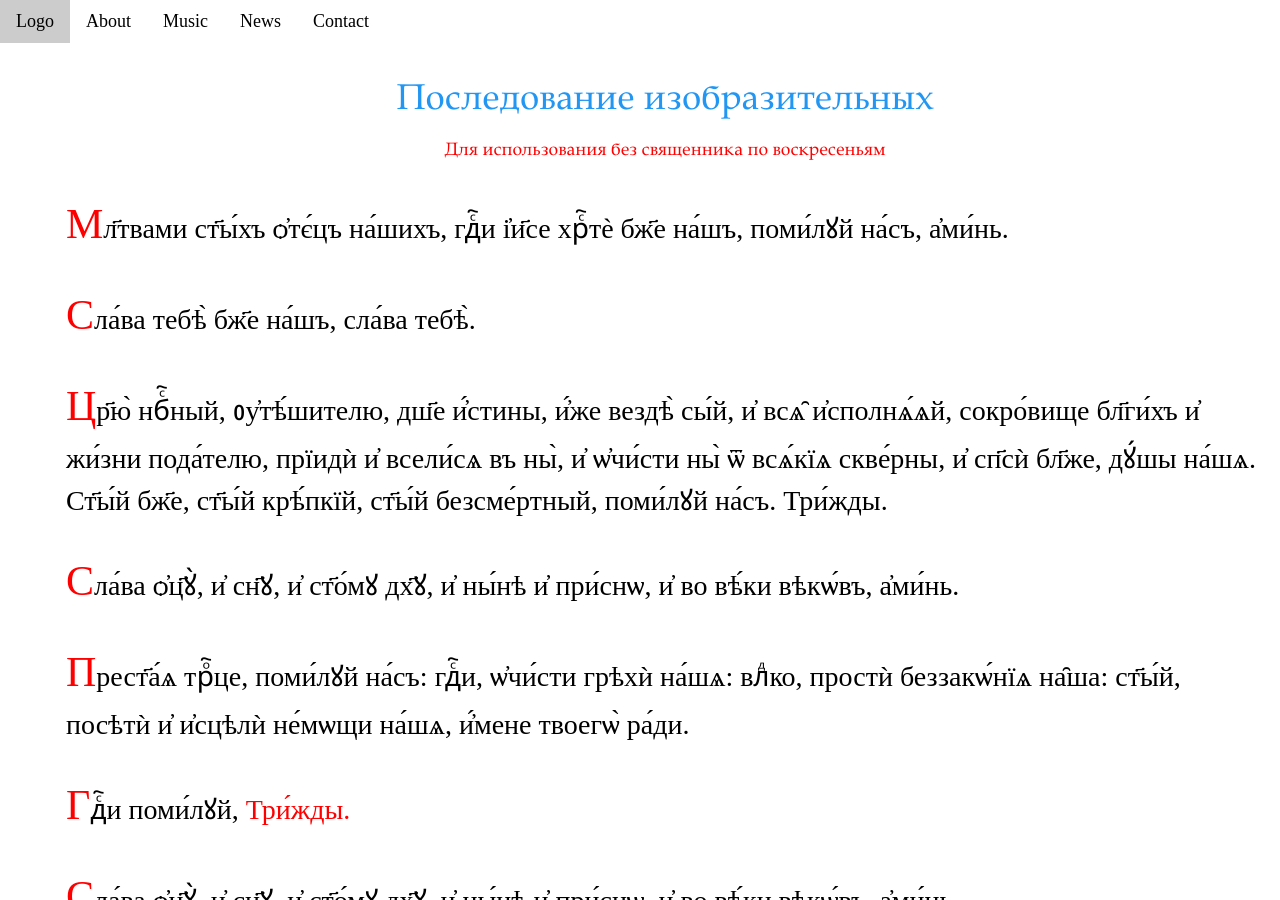
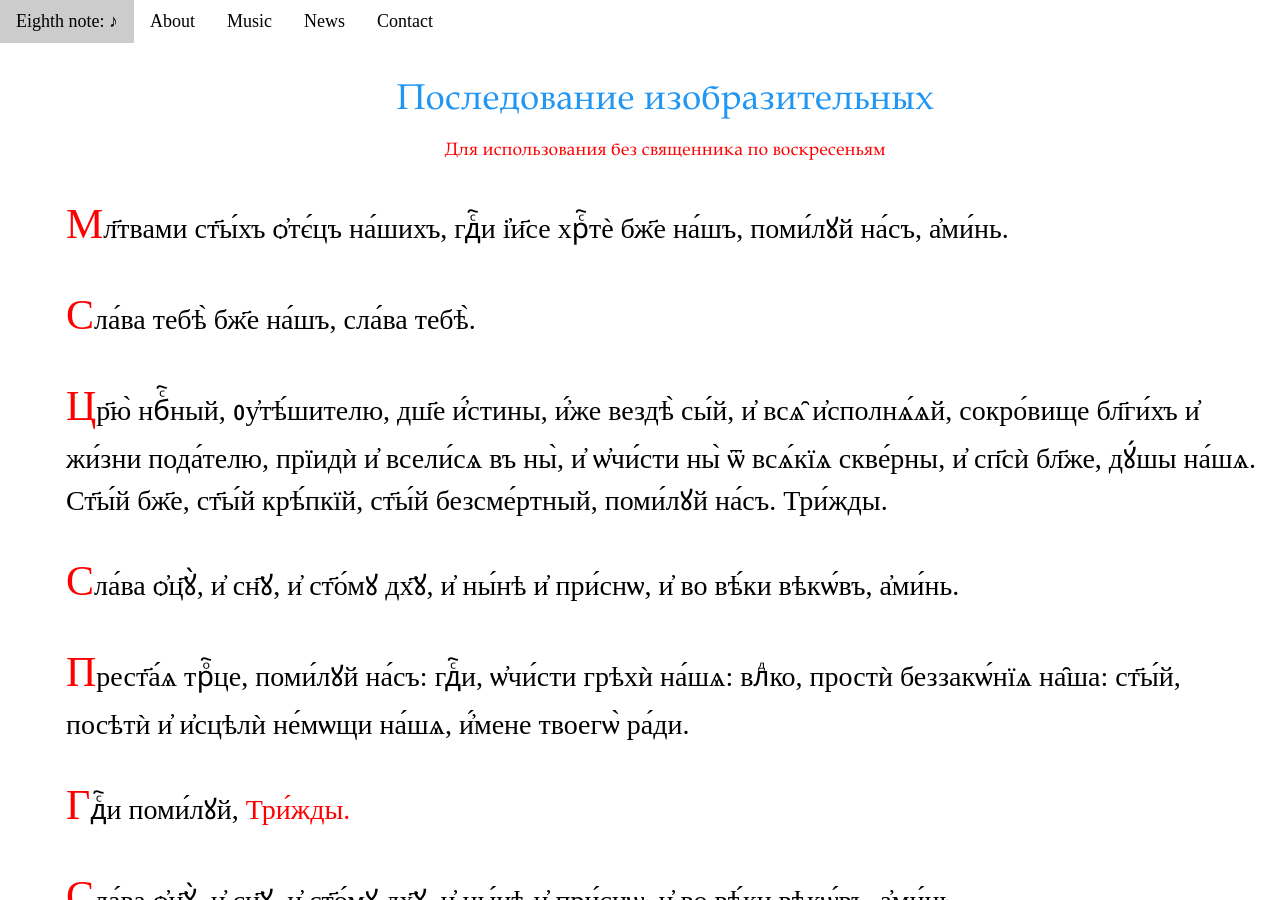
Before and after one commit to markjville/markjville.github.io, a Jekyll site: the page built from index.md, in a window 1280 px wide and 900 px high. Built offline with Jekyll 4.4.1, drawn with Linux system fonts in a browser that asks for light colours; some web fonts are replaced; comment, search, counter and statistics services are not loaded; our own code applies the rules of GitHub Pages for plain Markdown files.

Commit message:
Update default.html

```diff
--- a/_layouts/default.html
+++ b/_layouts/default.html
@@ -23,7 +23,7 @@ p::first-letter {
 <div class="w3-top">
   <div class="w3-bar w3-theme w3-top w3-left-align w3-large">
     <a class="w3-bar-item w3-button w3-right w3-hide-large w3-hover-white w3-large w3-theme-l1" href="javascript:void(0)" onclick="w3_open()"><i class="fa fa-bars"></i></a>
-    <a href="#" class="w3-bar-item w3-button w3-theme-l1">Logo</a>
+    <a href="#" class="w3-bar-item w3-button w3-theme-l1">Eighth note: &#9834;</a>
     <a href="#" class="w3-bar-item w3-button w3-hide-small w3-hover-white">About</a>
     <a href="#" class="w3-bar-item w3-button w3-hide-small w3-hover-white">Music</a>
     <a href="#" class="w3-bar-item w3-button w3-hide-small w3-hover-white">News</a>
```
